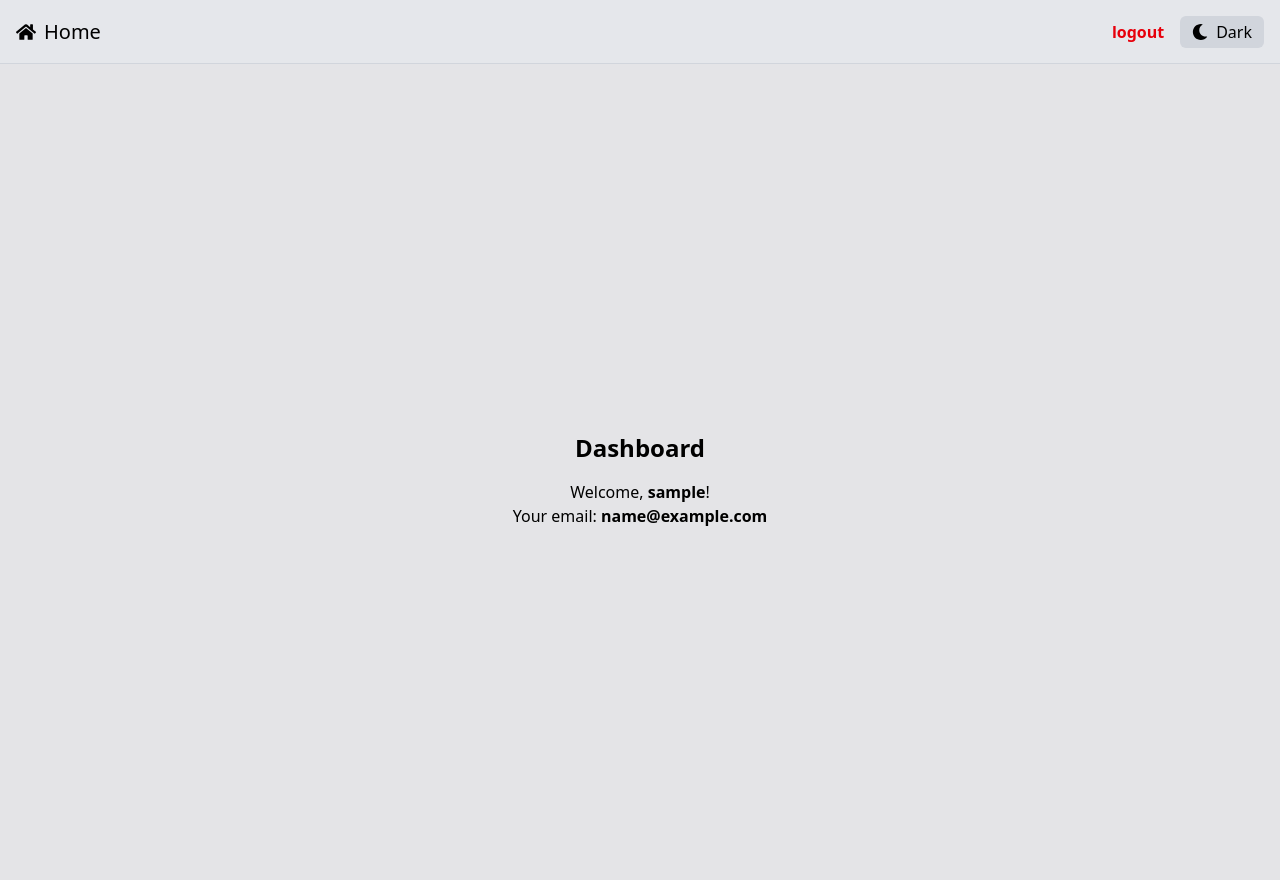
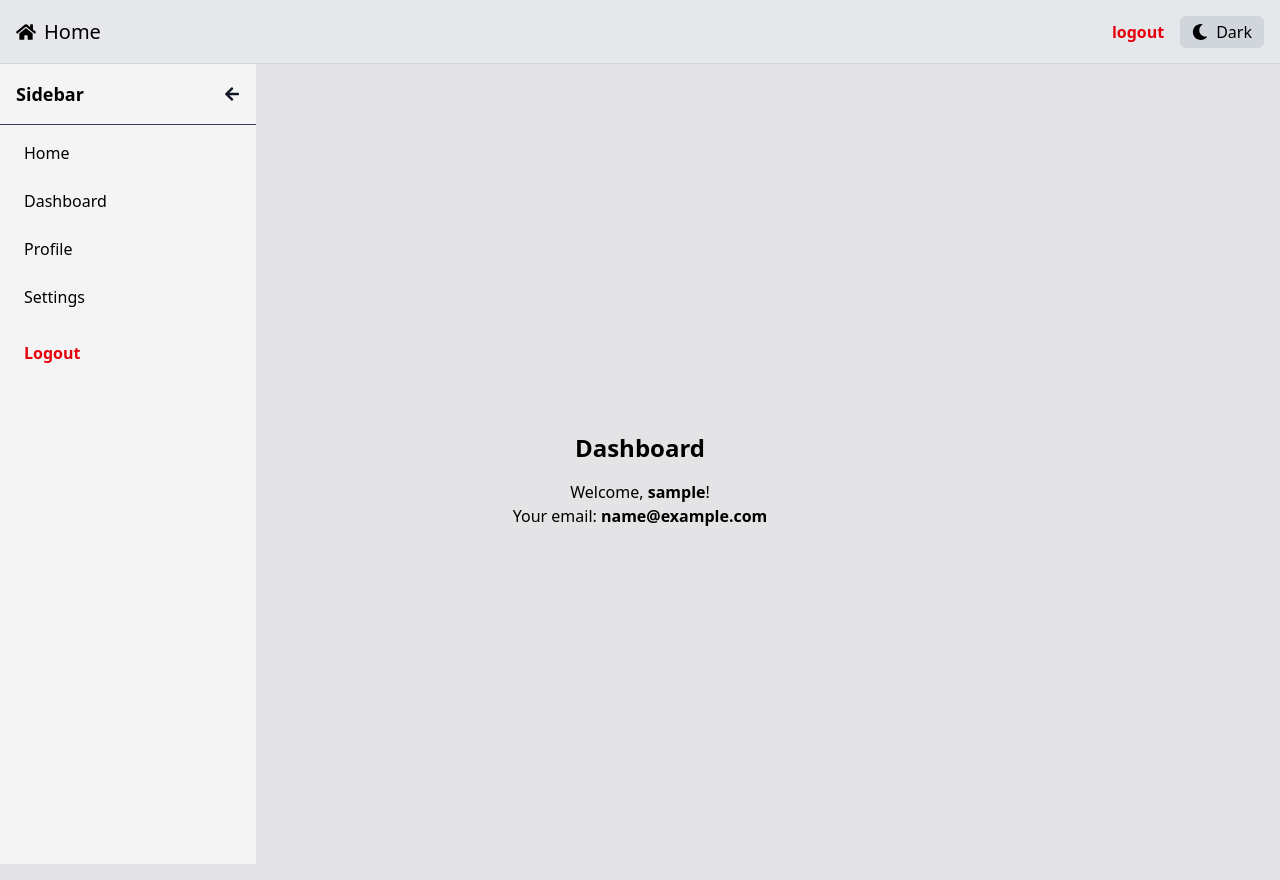
Before and after one commit to martinvega2003/pern-auth-with-typescript, a React (Vite) app in the folder client/: page /auth in a window 1280 px wide. Built offline with nearby package versions, Linux system fonts and the light colour scheme; no server answers; sample sign-in values are in the browser's storage.

Commit message:
feat(Sidebar): Create basic Sidebar for authenticated users

```diff
--- a/client/src/App.tsx
+++ b/client/src/App.tsx
@@ -9,6 +9,7 @@ import { AuthProvider } from './context/AuthContext'
 
 // Pages and Components
 import Navbar from './components/Navbar'
+import Sidebar from './components/Sidebar';
 import InitialPage from './pages/InitialPage'
 import RegisterPage from './pages/RegisterPage'
 import LoginPage from './pages/LoginPage'
@@ -26,6 +27,7 @@ function App() {
         <BrowserRouter>
           <ToastContainer position="top-right" autoClose={3000} />
           <Navbar />
+          <Sidebar />
           <Routes>
 
             {/* Initial And Auth Related Public Pages */ }
--- /dev/null
+++ b/client/src/components/Sidebar.tsx
@@ -0,0 +1,70 @@
+import React, { useState } from "react";
+import { useAuth } from "../context/AuthContext";
+import Button from "./Button";
+import { FaArrowRight } from "react-icons/fa";
+import { Link } from "react-router-dom";
+
+const Sidebar: React.FC = () => {
+  const { isAuthenticated, logout } = useAuth()!;
+  if (!isAuthenticated) return null;
+
+  const [isOpen, setIsOpen] = useState(true);
+
+  type SidebarLinkProps = {
+    to: string;
+    label: string;
+  };
+
+  const links: SidebarLinkProps[] = [
+    { to: "/home", label: "Home" },
+    { to: "/dashboard", label: "Dashboard" },
+    { to: "/profile", label: "Profile" },
+    { to: "/settings", label: "Settings" },
+  ];
+
+  const SidebarLink = ({ to, label }: SidebarLinkProps) => (
+    <Link
+      to={to}
+      className="w-full h-fit m-2 px-4 py-2 hover:bg-gray-300 dark:hover:bg-gray-700 rounded-md transition-colors duration-300 block"
+      onClick={() => setIsOpen(false)} // Close sidebar on link click
+    >
+      {label}
+    </Link>
+  );
+
+  return (
+    <div className={`fixed top-16 left-0 h-full bg-zinc-100 dark:bg-gray-900 dark:text-white transition-transform duration-300 ${isOpen ? 'translate-x-0' : '-translate-x-3/4'} w-64`}>
+      <div className="p-4 flex justify-between items-center border-b border-gray-700">
+        <h2 className="text-lg font-semibold">Sidebar</h2>
+        <Button
+          variant="text"
+          textColor="text-gray-900 hover:text-black dark:text-gray-400 dark:hover:text-white"
+          onClick={() => setIsOpen(!isOpen)}
+        >
+          {isOpen ? <FaArrowRight className="rotate-180 transition-transform duration-500" /> : <FaArrowRight className="rotate-0 transition-transform duration-500" /> }
+        </Button>
+      </div>
+      <nav>
+        <ul>
+          {links.map((link) => (
+            <li key={link.to}>
+              <SidebarLink {...link} />
+            </li>
+          ))}
+          <li>
+            <Button
+              variant="text"
+              textColor="text-red-600 dark:text-red-400 hover:text-red-800 dark:hover:text-red-200"
+              className="m-2 px-4 py-2"
+              onClick={logout}
+            >
+              Logout
+            </Button>
+          </li>
+        </ul>
+      </nav>
+    </div>
+  );
+};
+
+export default Sidebar;
```
